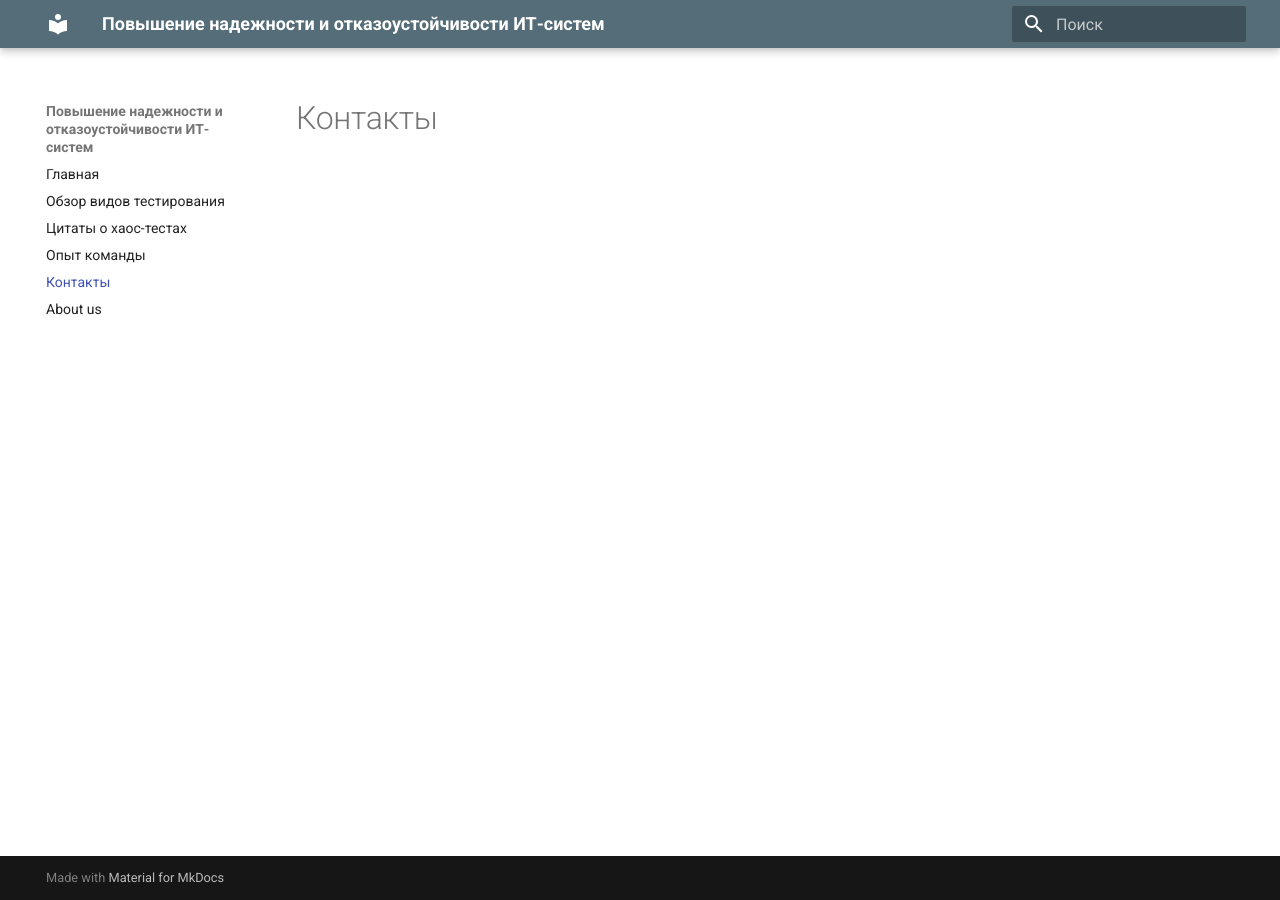
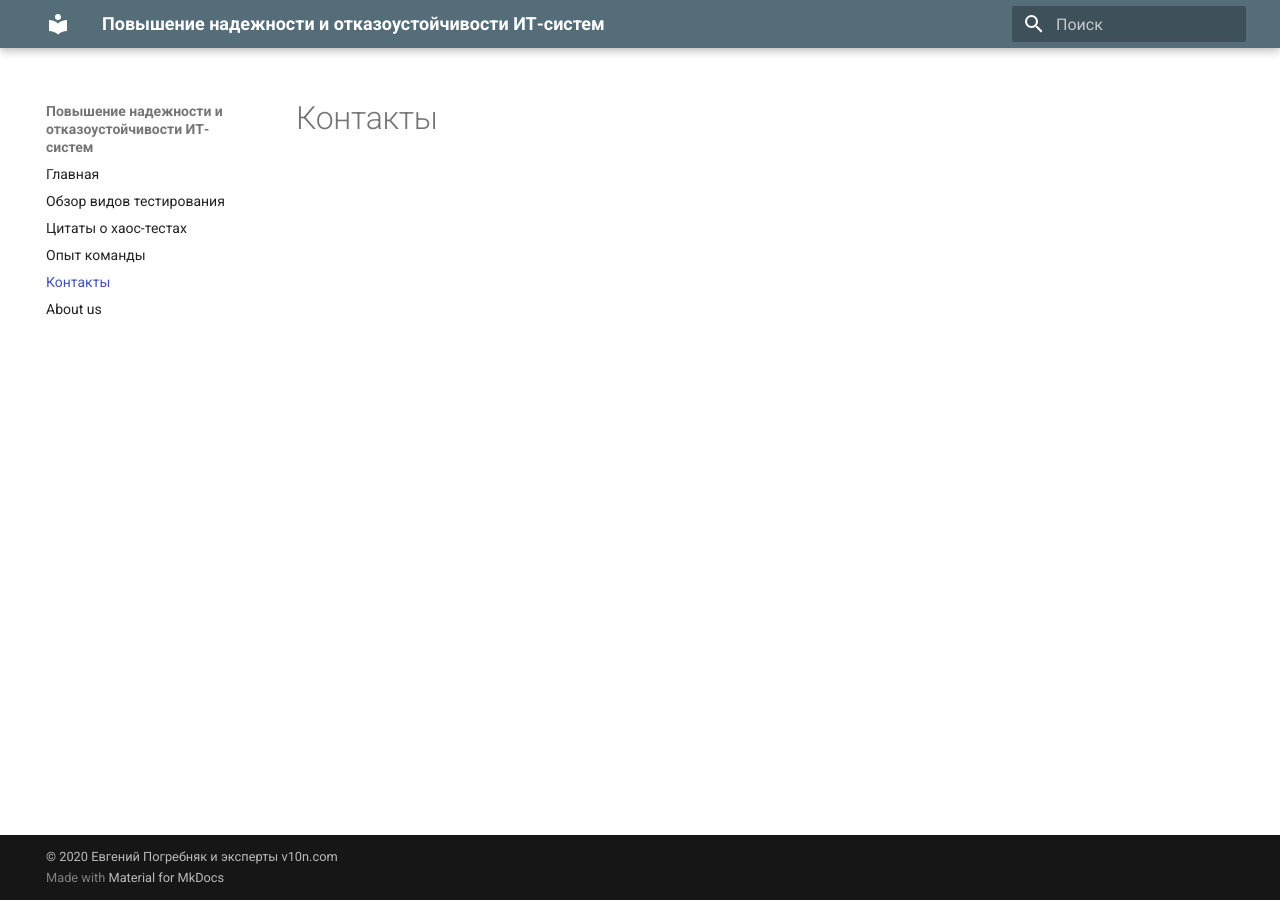
Before and after one commit to epogrebnyak/mkdocs-actionable, an MkDocs documentation site: the page built from docs/contacts.md, in a window 1280 px wide. Built offline with MkDocs 1.6.1 and Material for MkDocs 9.7.7, drawn with Linux system fonts in a browser that asks for light colours; a script that is not in the unit is left out.

Commit message:
added copyright

```diff
--- a/mkdocs.yml
+++ b/mkdocs.yml
@@ -15,7 +15,6 @@ theme:
     primary: 'blue grey'
   language: ru
 
-# Plugins
 plugins:
   - search:
       lang:
@@ -28,3 +27,5 @@ google_analytics:
 
 markdown_extensions:
   - attr_list
+
+copyright: '&copy; 2020 Eвгений Погребняк и эксперты v10n.com'
```
